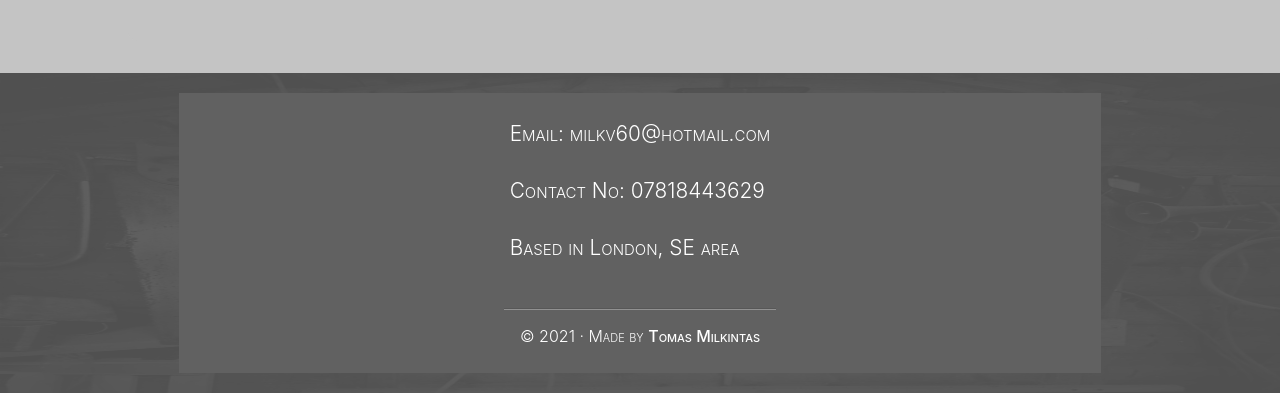
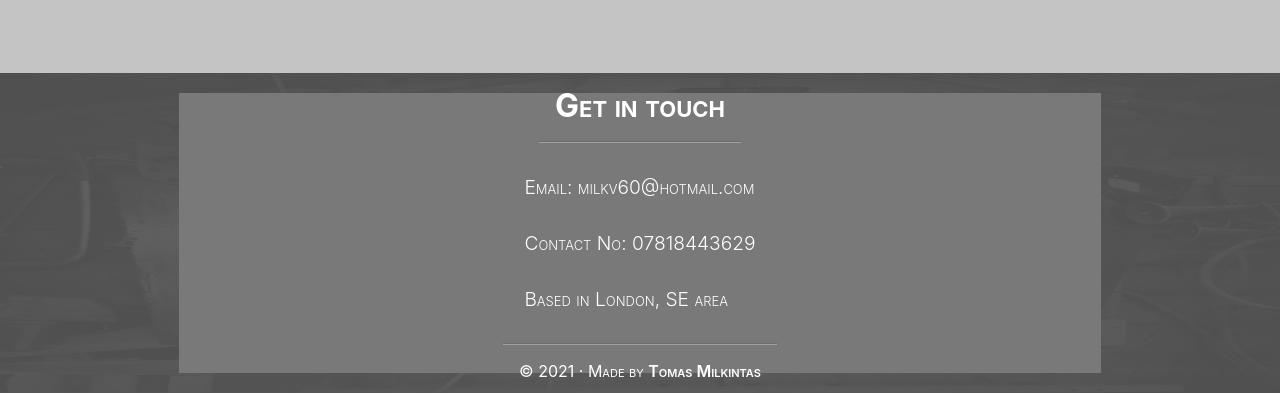
Before and after one commit to tomasmilkintas/carpentry, a React (Create React App) app: page / in a window 1280 px wide. Shown: the part 597-991 px from the top of the page. Built offline with nearby package versions, Linux system fonts and the light colour scheme.

Commit message:
footer adjusted further

```diff
--- a/src/Footer/Footer.css
+++ b/src/Footer/Footer.css
@@ -18,14 +18,10 @@
 }
 
 .contactInfo {
-    /* width: 32%; */
     width: min(90%, 90rem);
     height: 35vh;
-    background-color: #616161;
+    background-color: #797979;
     color: white;
-    font-variant: small-caps;
-    font-weight: 300;
-    font-size: 1.3rem;
 
     display: flex;
     flex-direction: column;
@@ -34,16 +30,28 @@
     z-index: 10;
 }
 
-.contactInfo > div > p {
+h1 {
+    font-variant: petite-caps;
+    padding: 1rem;
+}
+
+.contactDetails {
+    font-variant: small-caps;
+    font-weight: 300;
+    font-size: 1.2rem;
+    margin: 1rem 0;
+}
+
+.contactDetails > p {
     padding: 1rem;
 }
 
 @media (max-width: 426px) {
-    .contactInfo {
-        font-size: 1.2rem;
+    .contactDetails {
+        font-size: 0.9rem;
     }
 
-    .contactInfo > div > p {
+    .contactDetails > p {
         padding: 0.7rem;
     }
 }
@@ -59,11 +67,16 @@
 
 .copyright {
     /* border-top: 1px solid rgb(234, 234, 234); */
-    margin-top: 2rem;
+    /* margin-top: 1rem; */
     font-size: 1rem;
+    font-variant: small-caps;
 }
 
-.copyright > hr {
+.copyright > p {
+    padding: 1rem;
+}
+
+hr {
     border: 0;
     height: 0;
     border-top: 1px solid rgba(0, 0, 0, 0.1);
@@ -71,7 +84,7 @@
 }
 
 .copyright > p > span {
-    font-weight: 500;
+    font-weight: 600;
     cursor: pointer;
 }
 
--- a/src/Footer/Footer.js
+++ b/src/Footer/Footer.js
@@ -11,6 +11,10 @@ const Footer = () => {
 
             <div className="contactInfo">
                 <div>
+                    <h1>Get in touch</h1>
+                    <hr />
+                </div>
+                <div className="contactDetails">
                     <p>Email: milkv60@hotmail.com</p>
                     <p>Contact No: 07818443629</p>
                     <p>Based in London, SE area</p>
--- a/src/Navbar/Navbar.js
+++ b/src/Navbar/Navbar.js
@@ -50,7 +50,7 @@ const Navbar = () => {
                                 Home
                             </a>
                             <a href="#main" className="navLinkCol">
-                                Specialties
+                                Pricing
                             </a>
                             <a href="#contactUs" className="navLinkCol">
                                 Contact us
```
